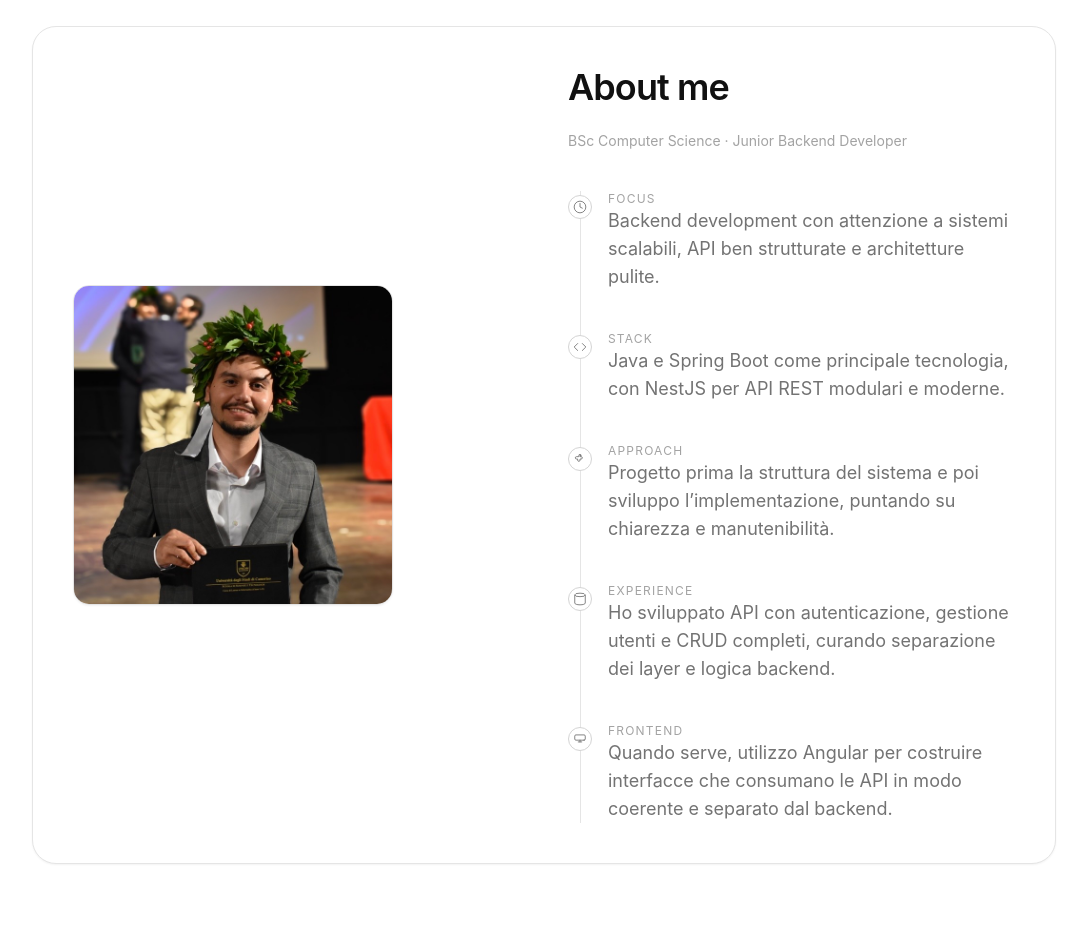
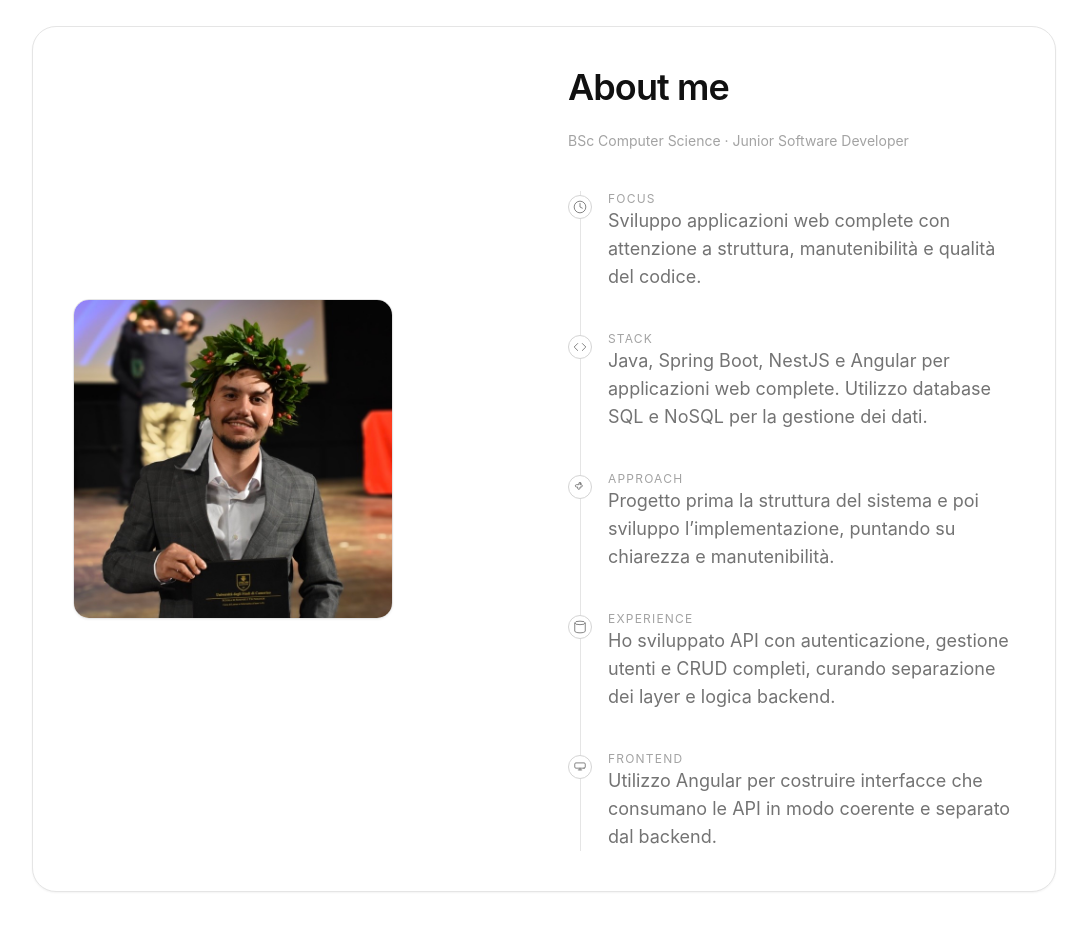
Before and after one commit to BasilElsaid/portfolio, an Angular app: page /about in a window 1280 px wide. Shown: the part 260-1190 px from the top of the page, without its empty margins (96-1183 px from the left). Built offline with nearby package versions, Linux system fonts and the light colour scheme.

Commit message:
Update about.component.html

```diff
--- a/src/app/pages/about/about.component.html
+++ b/src/app/pages/about/about.component.html
@@ -47,7 +47,7 @@
         </h2>
 
         <p class="text-neutral-400 text-sm">
-          BSc Computer Science · Junior Backend Developer
+          BSc Computer Science · Junior Software Developer
         </p>
 
         <div class="space-y-10 relative">
@@ -81,8 +81,8 @@
               Focus
             </h3>
             <p class="text-neutral-500 leading-relaxed text-base md:text-lg">
-              Backend development con attenzione a sistemi scalabili, API ben
-              strutturate e architetture pulite.
+              Sviluppo applicazioni web complete con attenzione a struttura,
+              manutenibilità e qualità del codice.
             </p>
           </div>
 
@@ -112,8 +112,8 @@
               Stack
             </h3>
             <p class="text-neutral-500 leading-relaxed text-base md:text-lg">
-              Java e Spring Boot come principale tecnologia, con NestJS per API
-              REST modulari e moderne.
+              Java, Spring Boot, NestJS e Angular per applicazioni web complete.
+              Utilizzo database SQL e NoSQL per la gestione dei dati.
             </p>
           </div>
 
@@ -202,8 +202,8 @@
               Frontend
             </h3>
             <p class="text-neutral-500 leading-relaxed text-base md:text-lg">
-              Quando serve, utilizzo Angular per costruire interfacce che
-              consumano le API in modo coerente e separato dal backend.
+              Utilizzo Angular per costruire interfacce che consumano le API in
+              modo coerente e separato dal backend.
             </p>
           </div>
         </div>
```
